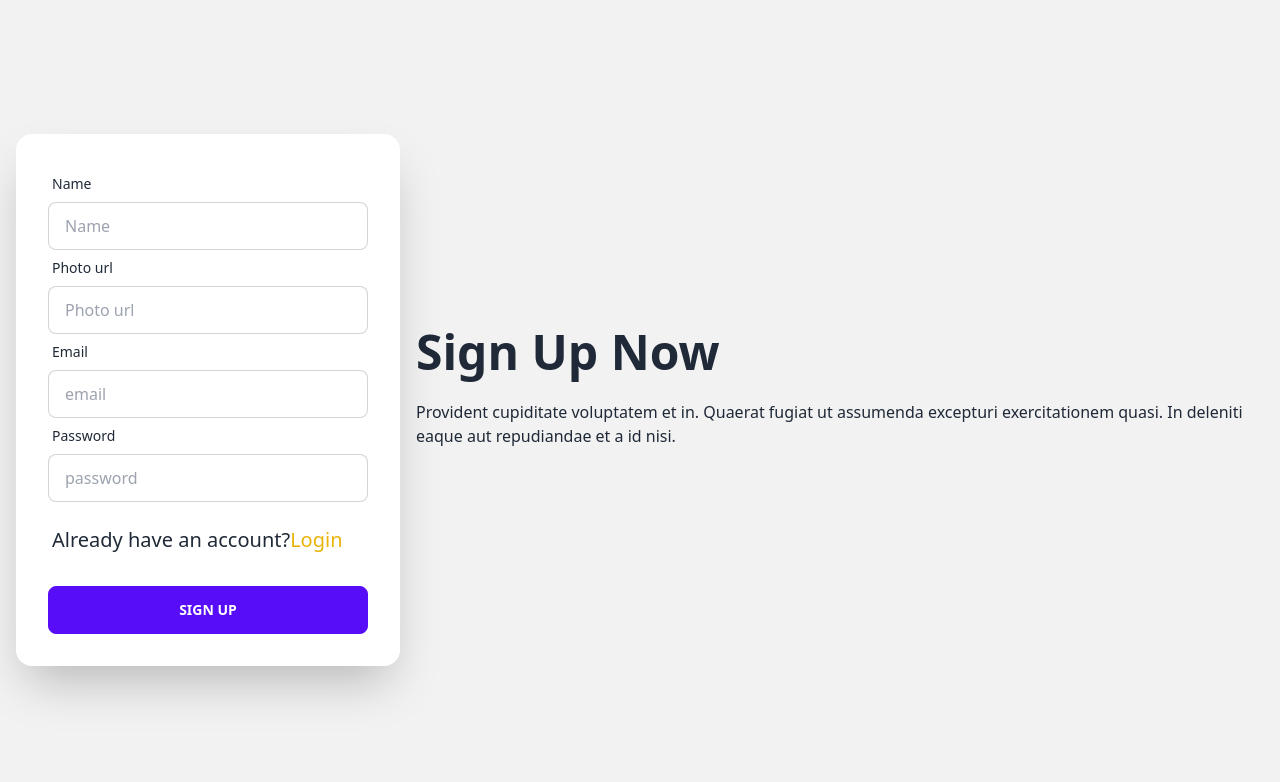
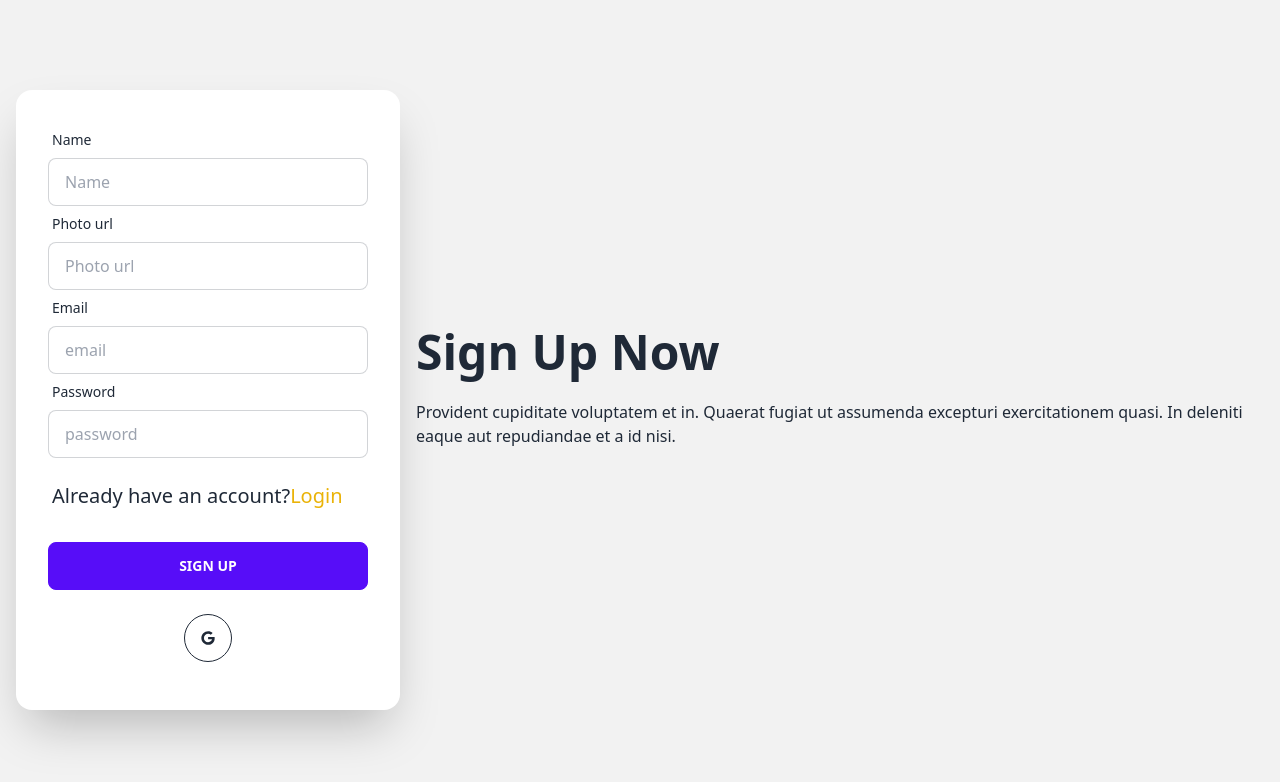
Before and after one commit to hasankarim18/flavor-fiesta-client, a React (Vite) app: page /signup in a window 1280 px wide. Shown: the top 782 px of the page. Built offline with nearby package versions, Linux system fonts and the light colour scheme; no server answers.

Commit message:
social login created and making saveing user data to database

```diff
--- a/src/Components/Pages/Login/Login.jsx
+++ b/src/Components/Pages/Login/Login.jsx
@@ -10,6 +10,7 @@
 import { Helmet } from "react-helmet-async";
 
 import Swal from "sweetalert2";
+import SocialLogin from "../Shared/SocialLogin/SocialLogin";
 
 const Login = () => {
   const [user_captcha_value, setUser_captcha_value] = useState('')
@@ -102,8 +103,8 @@
             </div>
 
             <div className="card md:w-1/2 w-full  shadow-2xl bg-base-100">
-              <form onSubmit={handleLogin}>
-                <div className="card-body">
+              <div className="card-body">
+                <form onSubmit={handleLogin}>
                   <div className="form-control">
                     <label className="label">
                       <span className="label-text">Email</span>
@@ -145,7 +146,7 @@
                   </div>
                   <div className="form-control mt-6">
                     <input
-                    // disabled={!isCaptchaValid}
+                      // disabled={!isCaptchaValid}
                       disabled={false}
                       type="submit"
                       className="btn btn-primary"
@@ -163,8 +164,12 @@
                       </Link>
                     </small>
                   </p>
+                </form>
+                {/* social login */}
+                <div>
+                  <SocialLogin />
                 </div>
-              </form>
+              </div>
             </div>
           </div>
         </div>
--- a/src/Components/Pages/Shared/Header/Navbar/Navbar.jsx
+++ b/src/Components/Pages/Shared/Header/Navbar/Navbar.jsx
@@ -35,7 +35,6 @@
       logout()
       .then(()=> {
         setUser(null)
-        console.log('logout success');
         navigate('/')
       })
       .catch(()=> {
--- /dev/null
+++ b/src/Components/Pages/Shared/SocialLogin/SocialLogin.jsx
@@ -0,0 +1,77 @@
+import { useContext } from 'react';
+import { FaGoogle } from 'react-icons/fa';
+import { AuthContext } from '../../../../Provider/AuthProvider';
+import { useLocation, useNavigate } from 'react-router-dom';
+// import Swal from 'sweetalert2';
+
+
+const SocialLogin = () => {
+const location = useLocation()
+const navigate = useNavigate()
+
+
+const {googleSignIn} = useContext(AuthContext)
+
+ let from = location.state?.from?.pathname || "/";
+
+    const handleGoogleSignIn = ()=> {
+        const url = import.meta.env.VITE_baseURL
+
+        googleSignIn()
+          .then((result) => {
+            // This gives you a Google Access Token. You can use it to access the Google API.
+
+            const loggedInUser = result.user;
+            const userName = loggedInUser.displayName;
+            const userEmail = loggedInUser.email;
+
+            const saveUser = { name: userName, email: userEmail };
+
+
+
+           fetch(`${url}/users`, {
+             method: "POST",
+             headers: {
+               "Content-Type": "application/json",
+             },
+             body: JSON.stringify(saveUser),
+           })
+             .then((res) => res.json())
+             .then(() => {
+                console.log(result);
+                 navigate(from);
+            //    if (data.insertedId) {
+            //      Swal.fire({
+            //        title: "User Profile Successfully Created",
+            //      }).then(() => {
+
+            //      });
+            //    }
+             })
+             .catch((error) => {
+               console.log("Update in my database erro" + error);
+             });
+
+            // ...
+          })
+          .catch((error) => {
+            // Handle Errors here.
+            const errorCode = error.code;
+            const errorMessage = error.message;
+            // The email of the user's account used.
+           console.log(errorCode, errorMessage);
+            // ...
+          });
+    }
+
+    return (
+        <div className="my-4 text-center">
+            <div className="diviver"></div>
+            <button onClick={handleGoogleSignIn} className="btn btn-circle btn-outline">
+                <FaGoogle />
+            </button>
+        </div>
+    );
+};
+
+export default SocialLogin;
--- a/src/Components/Pages/SignUp/SignUp.jsx
+++ b/src/Components/Pages/SignUp/SignUp.jsx
@@ -4,6 +4,7 @@
 import { useContext } from "react";
 import { AuthContext } from "../../../Provider/AuthProvider";
 import Swal from "sweetalert2";
+import SocialLogin from "../Shared/SocialLogin/SocialLogin";
 
 
 const SignUp = () => {
@@ -166,7 +167,11 @@
                 <div className="form-control mt-6">
                   <button className="btn btn-primary">Sign Up</button>
                 </div>
+
               </form>
+              <div>
+                <SocialLogin />
+              </div>
             </div>
           </div>
         </div>
--- a/src/Provider/AuthProvider.jsx
+++ b/src/Provider/AuthProvider.jsx
@@ -1,6 +1,6 @@
 import { createContext, useEffect, useState } from "react";
 import app from "../../firebase.config";
-import { createUserWithEmailAndPassword, getAuth, onAuthStateChanged, signInWithEmailAndPassword, signOut, updateProfile } from "firebase/auth";
+import { GoogleAuthProvider, createUserWithEmailAndPassword, getAuth, onAuthStateChanged, signInWithEmailAndPassword, signInWithPopup, signOut, updateProfile } from "firebase/auth";
 
 export const AuthContext = createContext()
 
@@ -61,6 +61,16 @@
   }
 
 
+  //  google provier
+
+
+  const googleProvider = new GoogleAuthProvider();
+
+  const googleSignIn = ()=> {
+    return signInWithPopup(auth, googleProvider)
+  }
+
+
 
 
 
@@ -74,6 +84,7 @@
       logout,
       setUser,
       updateUserProfile,
+      googleSignIn,
     };
 
     return (
```
